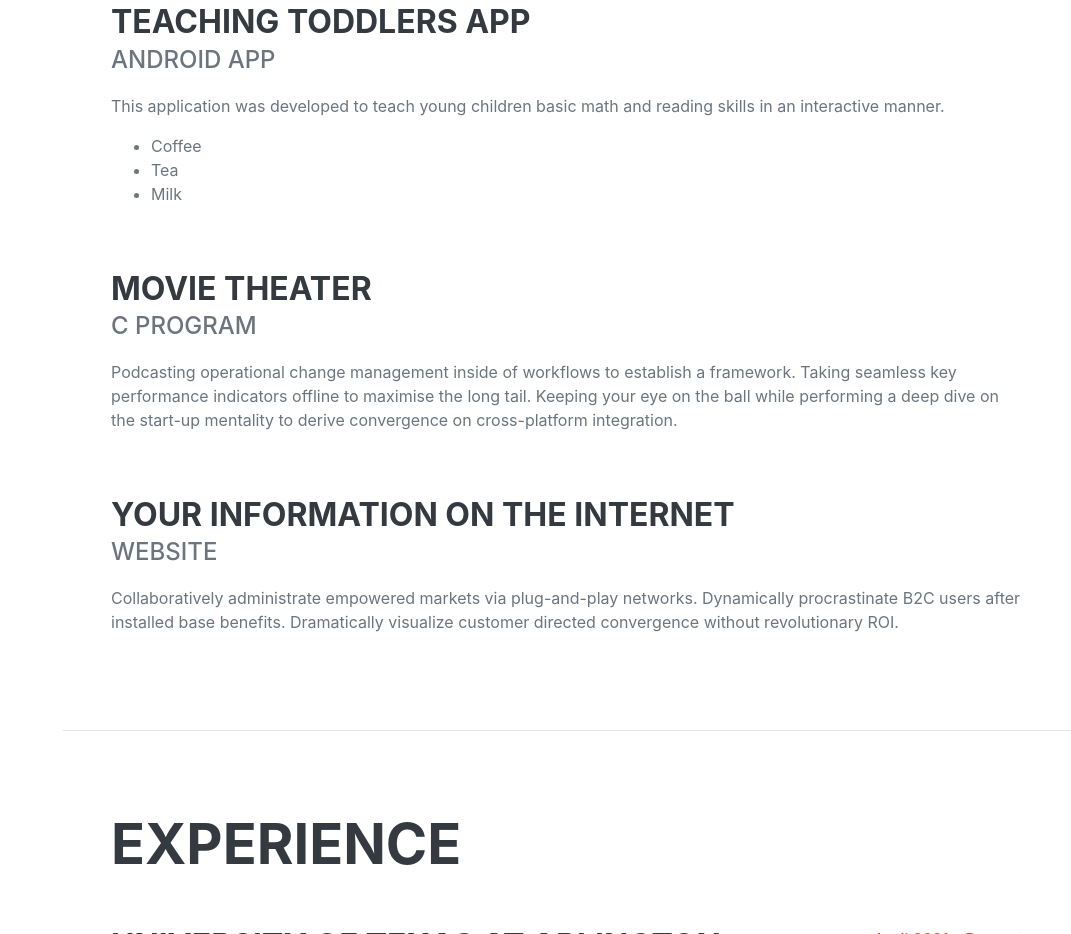
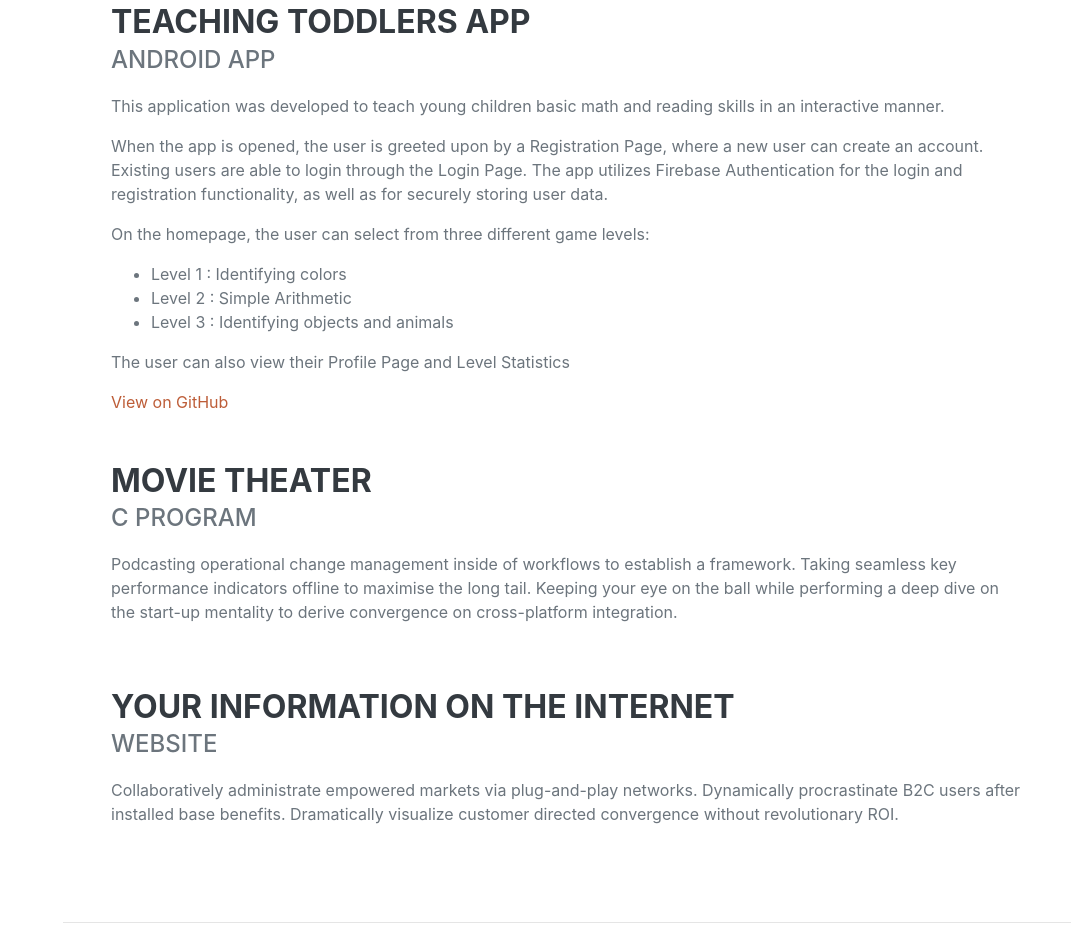
Before and after one commit to techsupportmo/Resume-Website, a plain HTML site: page index.html in a window 1280 px wide. Shown: the part 993-1927 px from the top of the page, without its empty margins (209-1280 px from the left). Drawn offline with nearby package versions, Linux system fonts and the light colour scheme; a web font is replaced by a local one.

Commit message:
Finished Teaching Toddlers
Added description + Github link

```diff
--- a/index.html
+++ b/index.html
@@ -80,15 +80,25 @@
                         <div class="flex-grow-1">
                             <h3 class="mb-0">Teaching Toddlers App</h3>
                             <div class="subheading mb-3">Android App</div>
-                            <p>This application was developed to teach young children basic math and reading skills in an interactive manner. </p>
+                            <p>This application was developed to teach young children basic math and reading skills in an interactive manner.</p>
+
+                            <p>When the app is opened, the user is greeted upon by a Registration Page, where a new user can create an account. Existing users are able to login through the Login Page. The app utilizes Firebase Authentication for the login and registration functionality, as well as for securely storing user data. </p>
+
+                            <p>On the homepage, the user can select from three different game levels:</p>
 
                             <ul>
-                                <li>Coffee</li>
-                                <li>Tea</li>
-                                <li>Milk</li>
+                                <li>Level 1 : Identifying colors</li>
+                                <li>Level 2 : Simple Arithmetic</li>
+                                <li>Level 3 : Identifying objects and animals</li>
                             </ul>
 
+                            <p>The user can also view their Profile Page and Level Statistics</p>
+
+                            <a href="https://github.com/srisubhashp/Teaching-Todlers-App">View on GitHub</a>
+
                         </div>
+
+
 
                     </div>
 
```
Also changed, not shown: 1 other file.
